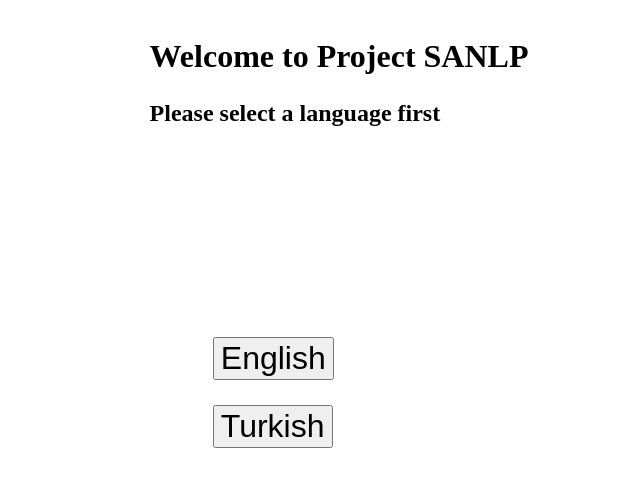
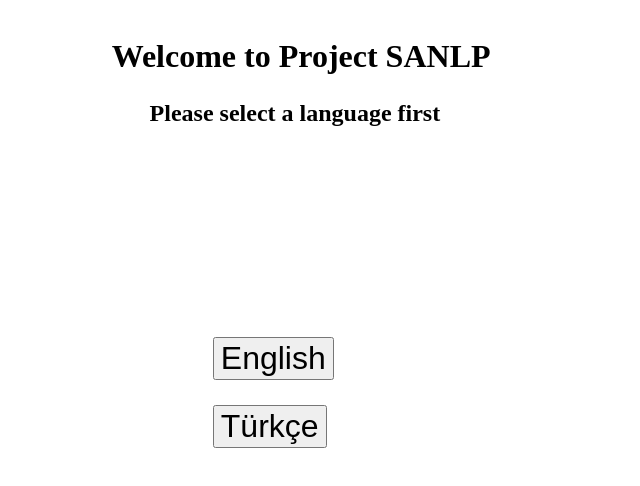
Before and after one commit to HBE18/ServerSANLP, a plain HTML site: page index.html in a window 1280 px wide. Shown: the whole page, without its empty margins (364-1004 px from the left). Drawn offline with Linux system fonts and the light colour scheme.

Commit message:
Small configs into index

```diff
--- a/index.html
+++ b/index.html
@@ -7,9 +7,9 @@
     <title>Project SANLP</title>
 </head>
 <body>
-    <h1 style="margin-left: 40%; margin-right: 30%; margin-top: 3%;">Welcome to Project SANLP</h1>
+    <h1 style="margin-left: 37%; margin-right: 30%; margin-top: 3%;">Welcome to Project SANLP</h1>
     <h2 style="margin-left: 40%; margin-right: 30%; margin-top: 2%;">Please select a language first</h2>
     <button style="margin-left: 45%; margin-right: 30%; margin-top: 15%; font-size: xx-large;" onclick="location.href = '/en'">English</button>
-    <button style="margin-left: 45%; margin-right: 30%; margin-top: 2%; font-size: xx-large;" onclick="location.href = '/tr'">Turkish</button>
+    <button style="margin-left: 45%; margin-right: 30%; margin-top: 2%; font-size: xx-large;" onclick="location.href = '/tr'">Türkçe</button>
 </body>
 </html>
```
